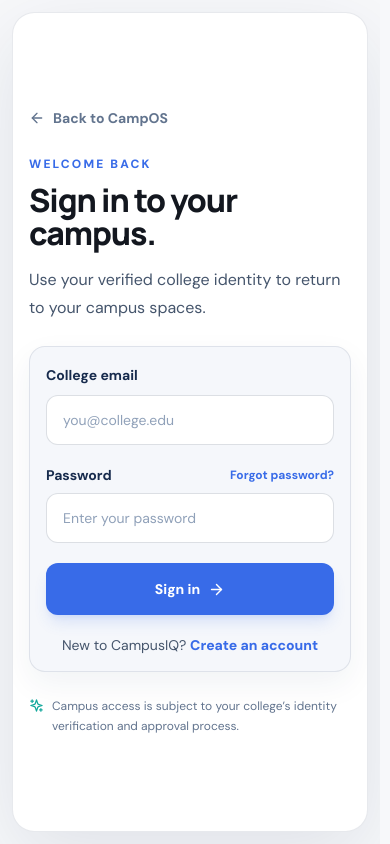
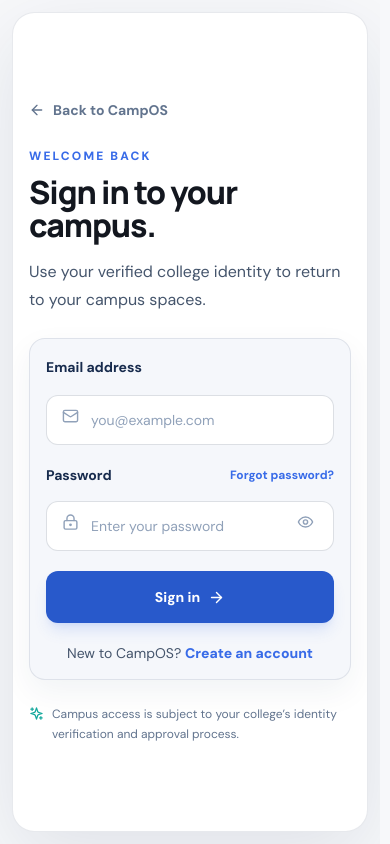
Before and after one commit to animewar3000-dot/Pr_clg_1, a React (Vite) app: page /auth/login in a window 390 px wide. Built offline with nearby package versions, Linux system fonts and the light colour scheme; no server answers.

Commit message:
Polish LoginPage.tsx for responsive UX

```diff
--- a/src/pages/auth/LoginPage.tsx
+++ b/src/pages/auth/LoginPage.tsx
@@ -1,4 +1,5 @@
 import { useState } from 'react';
+import { Eye, EyeOff, LockKeyhole, Mail } from 'lucide-react';
 import { Link, useNavigate } from 'react-router-dom';
 import { useForm } from 'react-hook-form';
 import { zodResolver } from '@hookform/resolvers/zod';
@@ -15,6 +16,7 @@ export function LoginPage() {
   const { signIn, error: authError } = useAuth();
   const navigate = useNavigate();
   const [isLoading, setIsLoading] = useState(false);
+  const [showPassword, setShowPassword] = useState(false);
 
   const { register, handleSubmit, formState: { errors } } = useForm<LoginFormData>({
     resolver: zodResolver(loginSchema),
@@ -37,8 +39,9 @@ export function LoginPage() {
       <form onSubmit={handleSubmit(onSubmit)} className="space-y-5" noValidate>
         {authError && <div role="alert" className="rounded-xl border border-red-200 bg-red-50 px-4 py-3 text-sm text-red-700">{authError}</div>}
         <div>
-          <label htmlFor="email" className="text-sm font-bold text-[#172B4D]">College email</label>
-          <input id="email" type="email" autoComplete="username" {...register('email')} className={fieldClass} placeholder="you@college.edu" aria-invalid={Boolean(errors.email)} aria-describedby={errors.email ? 'email-error' : undefined} />
+          <label htmlFor="email" className="text-sm font-bold text-[#172B4D]">Email address</label>
+          <div className="relative mt-2"><Mail size={17} className="pointer-events-none absolute left-4 top-1/2 -translate-y-1/2 text-slate-400" aria-hidden="true" />
+          <input id="email" type="email" autoComplete="username" {...register('email')} className={`${fieldClass} mt-0 min-h-12 pl-11`} placeholder="you@example.com" aria-invalid={Boolean(errors.email)} aria-describedby={errors.email ? 'email-error' : undefined} /></div>
           {errors.email && <p id="email-error" role="alert" className="mt-2 text-xs font-semibold text-red-600">{errors.email.message}</p>}
         </div>
         <div>
@@ -46,13 +49,15 @@ export function LoginPage() {
             <label htmlFor="password" className="text-sm font-bold text-[#172B4D]">Password</label>
             <Link to="/auth/forgot-password" className="text-xs font-bold text-[#386BE8] hover:underline">Forgot password?</Link>
           </div>
-          <input id="password" type="password" autoComplete="current-password" {...register('password')} className={fieldClass} placeholder="Enter your password" aria-invalid={Boolean(errors.password)} aria-describedby={errors.password ? 'password-error' : undefined} />
+          <div className="relative mt-2"><LockKeyhole size={17} className="pointer-events-none absolute left-4 top-1/2 -translate-y-1/2 text-slate-400" aria-hidden="true" />
+          <input id="password" type={showPassword ? "text" : "password"} autoComplete="current-password" {...register('password')} className={`${fieldClass} mt-0 min-h-12 pl-11 pr-12`} placeholder="Enter your password" aria-invalid={Boolean(errors.password)} aria-describedby={errors.password ? 'password-error' : undefined} />
+          <button type="button" onClick={() => setShowPassword(value => !value)} aria-label={showPassword ? "Hide password" : "Show password"} aria-pressed={showPassword} className="absolute right-3 top-1/2 -translate-y-1/2 rounded-lg p-2 text-slate-400 hover:bg-slate-100 hover:text-[#172B4D]">{showPassword ? <EyeOff size={17} /> : <Eye size={17} />}</button></div>
           {errors.password && <p id="password-error" role="alert" className="mt-2 text-xs font-semibold text-red-600">{errors.password.message}</p>}
         </div>
-        <button type="submit" disabled={isLoading} className="inline-flex min-h-13 w-full items-center justify-center rounded-xl bg-[#386BE8] px-5 py-3.5 text-sm font-extrabold text-white shadow-lg shadow-[#386BE8]/15 transition hover:-translate-y-0.5 hover:bg-[#2859CB] disabled:cursor-not-allowed disabled:opacity-60">
+        <button type="submit" disabled={isLoading} className="inline-flex min-h-13 w-full items-center justify-center rounded-xl bg-[#2859CB] px-5 py-3.5 text-sm font-extrabold text-white shadow-lg shadow-[#386BE8]/15 transition hover:-translate-y-0.5 hover:bg-[#2859CB] disabled:cursor-not-allowed disabled:opacity-60">
           <AuthSubmitLabel loading={isLoading}>Sign in</AuthSubmitLabel>
         </button>
-        <p className="text-center text-sm text-slate-600">New to CampusIQ? <Link to="/auth/register" className="font-extrabold text-[#386BE8] hover:underline">Create an account</Link></p>
+        <p className="text-center text-sm text-slate-600">New to CampOS? <Link to="/auth/register" className="font-extrabold text-[#386BE8] hover:underline">Create an account</Link></p>
       </form>
     </AuthLayout>
   );
```
